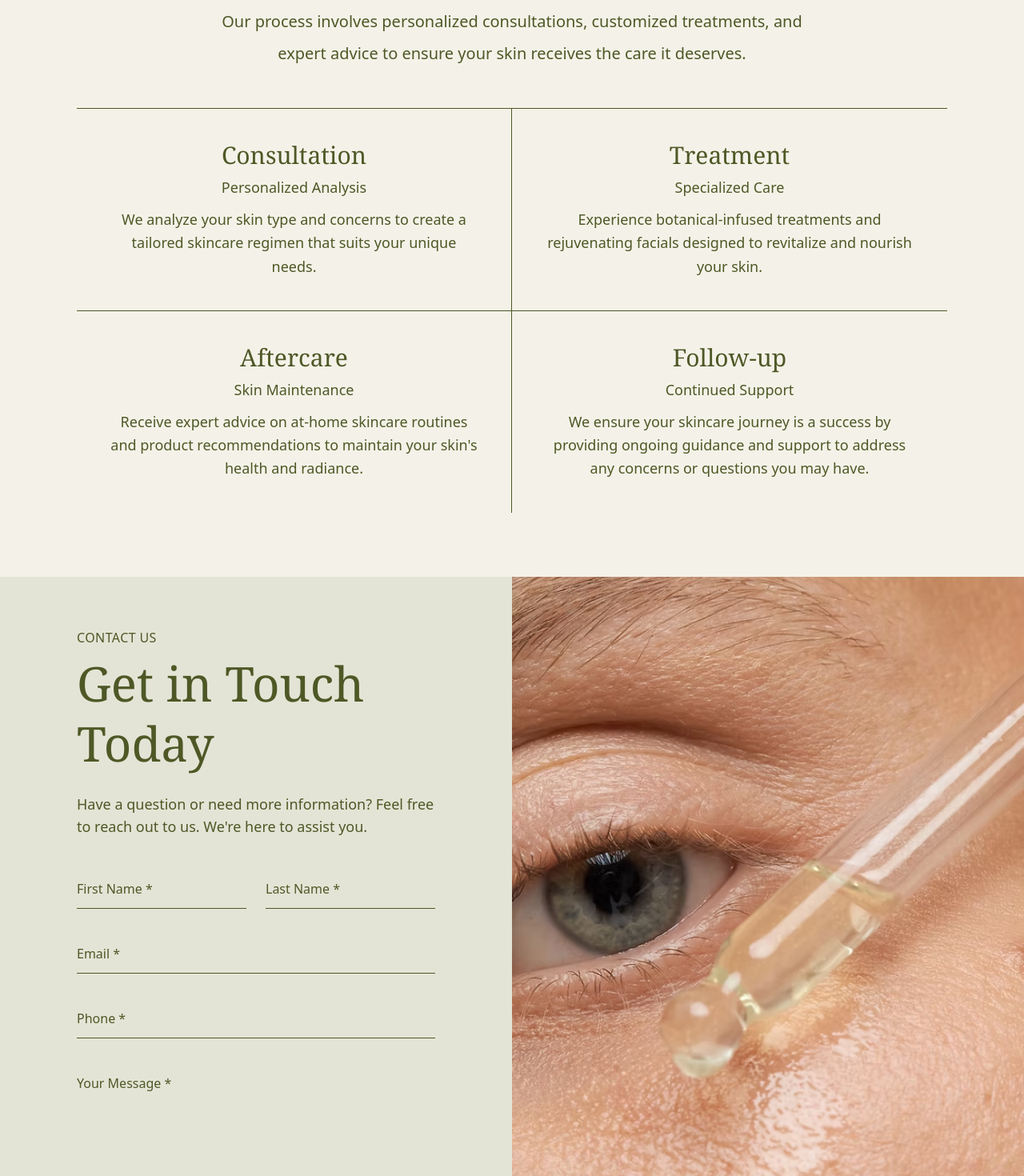
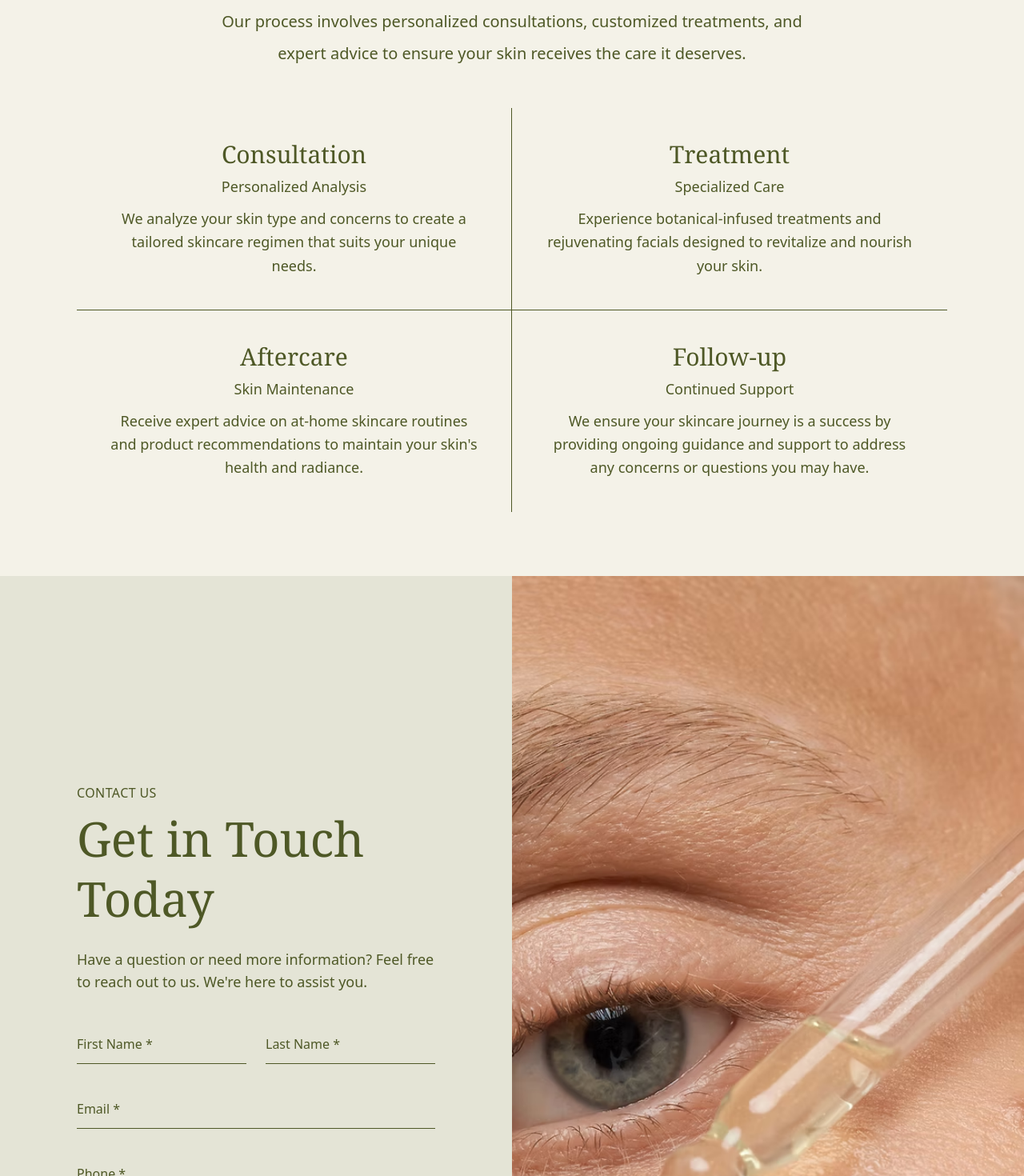
Before and after one commit to Rithana09/skin-care, a React (Vite) app: page / in a window 1280 px wide. Shown: the part 2440-3910 px from the top of the page at 80% size. Built offline with nearby package versions, Linux system fonts and the light colour scheme.

Commit message:
fixed the issues

```diff
--- a/package.json
+++ b/package.json
@@ -7,7 +7,9 @@
     "dev": "vite",
     "build": "vite build",
     "lint": "eslint .",
-    "preview": "vite preview"
+    "preview": "vite preview",
+    "predeploy": "npm run build",
+    "deploy": "gh-pages -d dist"
   },
   "dependencies": {
     "@tailwindcss/vite": "^4.1.2",
--- a/src/App.jsx
+++ b/src/App.jsx
@@ -1,5 +1,5 @@
 import React from 'react';
-import { BrowserRouter as Router, Routes, Route } from 'react-router-dom';
+import { HashRouter as Router, Routes, Route } from 'react-router-dom';
 import './App.css';
 import Header from './partials/Header';
 import Home from './pages/Home';
--- a/src/partials/Details.jsx
+++ b/src/partials/Details.jsx
@@ -55,10 +55,9 @@ const Details = () => {
       </div>
 
       {/* Right Side - Image */}
-      <div
-        className="hidden lg:block bg-cover bg-center"
-        style={{ backgroundImage: "url('/serum2.avif')" }}
-      ></div>
+      <div className="hidden lg:block">
+      <img src="/skincare/serum2.avif" alt="Serum" className="w-full h-auto object-cover" />
+</div>
     </div>
   );
 };
--- a/src/partials/Process.jsx
+++ b/src/partials/Process.jsx
@@ -16,7 +16,7 @@ const Process = () => {
       </p>
 
       {/* Process Steps */}
-      <div className="grid grid-cols-1 lg:grid-cols-2 border-t border-[#4E5826]">
+      <div className="grid grid-cols-1 lg:grid-cols-2">
         {/* Left Column */}
         <div className="border-b lg:border-b-0 lg:border-r border-[#4E5826]">
           {/* Consultation */}
@@ -49,7 +49,7 @@ const Process = () => {
         </div>
 
         {/* Right Column */}
-        <div className="border-t lg:border-t-0">
+        <div>
           {/* Treatment */}
           <div className="px-4 sm:px-6 md:px-10 py-10 border-b border-[#4E5826]">
             <h2 className="text-[#4E5826] text-2xl sm:text-3xl font-serif mb-2">
```
